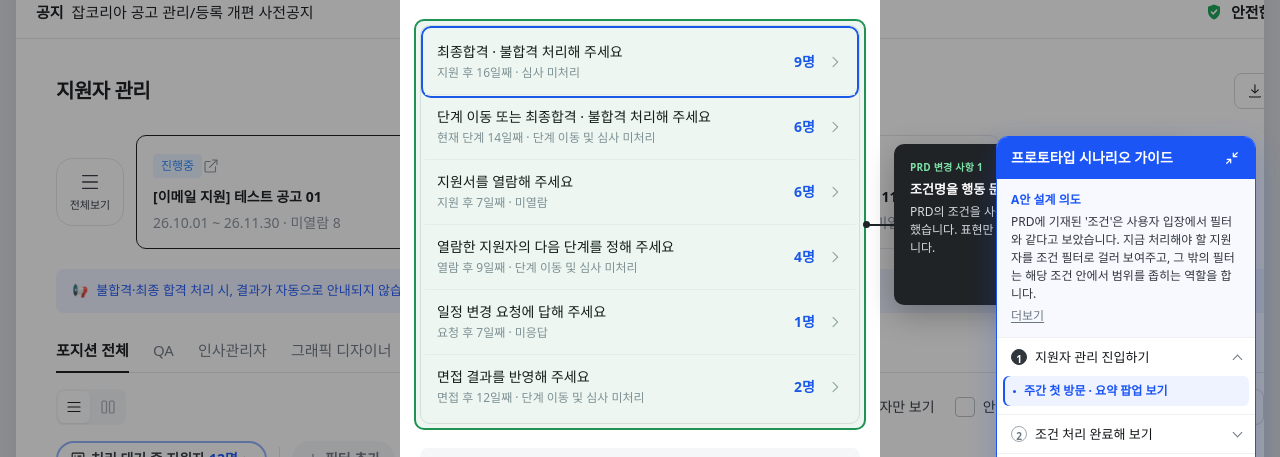
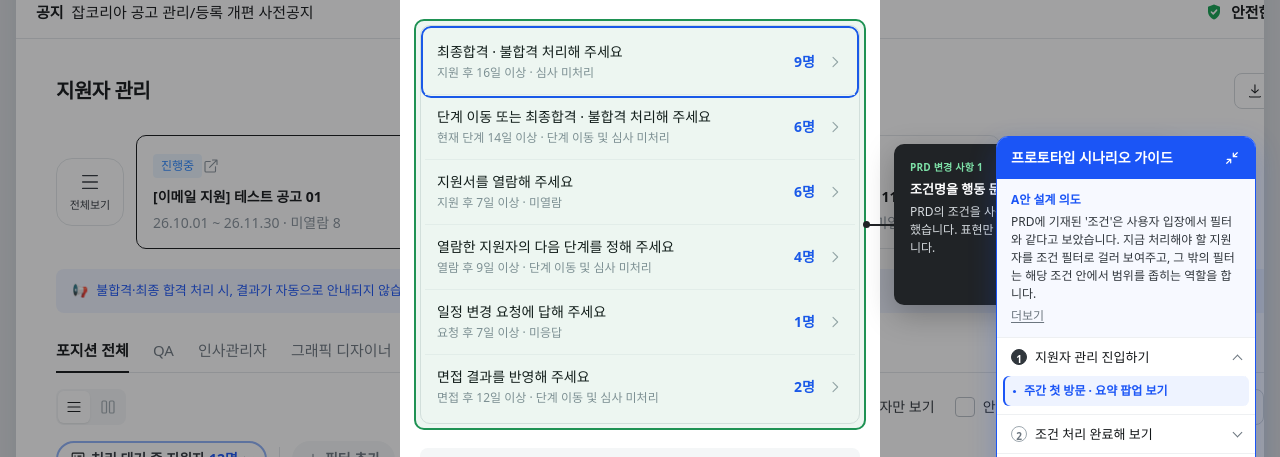
Before and after one commit to kijemi-create/applicant-reminder-prototype, a plain HTML site: page prototype-a.html in a window 1280 px wide. Shown: the part 136-593 px from the top of the page. Drawn offline with Linux system fonts and the light colour scheme; a web font is replaced by a local one.

Commit message:
조건 서브 문구 N일째 → N일 이상
Co-Authored-By: Claude Opus 5.5 <noreply@anthropic.com>

```diff
--- a/prototype-a.html
+++ b/prototype-a.html
@@ -993,12 +993,12 @@ var POS={A:["QA","인사관리자","그래픽 디자이너"],B:["사무보조","
 function build(){var db={};Object.keys(SEED).forEach(function(k){db[k]=SEED[k].map(function(r,i){var v=r[9];var iv=v===0?{k:"none"}:v[0]==="p"?{k:"p"}:v[0]==="c"?{k:"c",d:v[1]}:v[0]==="r"?{k:"r",n:v[1]}:{k:"d",n:v[1]};return {id:k+i,name:r[0],age:r[1],g:r[2],edu:EDU[r[3]],car:CAR[r[4]],stage:r[5],applied:r[6],se:r[7],lv:r[8],iv:iv,final:r[10]||null,dup:i%4===1,pos:POS[k][i%POS[k].length]};});});return db;}
 
 var CONDS=[
- {id:1,hint:"최종합격 · 불합격 처리해 주세요",sub:"지원 후 16일째 · 심사 미처리",how:"최종합격 또는 불합격을 입력하면 목록에서 제외됩니다",s:"지원 후 16일 미처리",n:16,t:"최종합격 · 불합격 처리해 주세요",col:"지원일",sort:"지원일 오래된순",scope:"최종 결과 미처리 지원자",inScope:function(a){return !a.final;},el:function(a){return a.applied;},over:function(a){return a.applied>=16;}},
- {id:2,hint:"단계 이동 또는 최종합격 · 불합격 처리해 주세요",sub:"현재 단계 14일째 · 단계 이동 및 심사 미처리",how:"다음 단계로 이동하거나 합불을 입력하면 목록에서 제외됩니다",s:"단계 진입 후 14일 정체",n:14,t:"단계 이동 또는 최종합격 · 불합격 처리해 주세요",col:"단계 진입일",sort:"단계 진입 오래된순",scope:"최종 결과 미처리 지원자",inScope:function(a){return !a.final;},el:function(a){return a.se;},over:function(a){return a.se>=14;}},
- {id:3,hint:"지원서를 열람해 주세요",sub:"지원 후 7일째 · 미열람",how:"지원서를 열람하면 목록에서 제외됩니다",s:"미열람 7일 경과",n:7,t:"지원서를 열람해 주세요",col:"지원일",sort:"지원일 오래된순",scope:"미열람 지원자",inScope:function(a){return a.lv<0&&!a.final;},el:function(a){return a.applied;},over:function(a){return a.applied>=7;}},
- {id:4,hint:"열람한 지원자의 다음 단계를 정해 주세요",sub:"열람 후 9일째 · 단계 이동 및 심사 미처리",how:"단계를 이동하거나 합불을 입력하면 목록에서 제외됩니다",s:"열람 후 9일 정체",n:9,t:"열람한 지원자의 다음 단계를 정해 주세요",col:"마지막 열람일",sort:"마지막 열람일 오래된순",scope:"열람 후 최종 결과 미처리 지원자",inScope:function(a){return !a.final&&a.lv>=0;},el:function(a){return a.lv;},over:function(a){return a.lv>=9&&a.se>=a.lv;}},
- {id:6,hint:"일정 변경 요청에 답해 주세요",sub:"요청 후 7일째 · 미응답",how:"변경 요청을 확인해 일정을 다시 제안하거나 면접을 취소하면 목록에서 제외됩니다",s:"일정 변경 요청 7일 미처리",n:7,t:"일정 변경 요청에 답해 주세요",col:"변경 요청일",sort:"변경 요청 오래된순",scope:"일정 변경 요청 미처리 지원자",inScope:function(a){return !a.final&&a.iv.k==="r";},el:function(a){return a.iv.n;},over:function(a){return a.iv.n>=7&&a.se>=a.iv.n;}},
- {id:7,hint:"면접 결과를 반영해 주세요",sub:"면접 후 12일째 · 단계 이동 및 심사 미처리",how:"다음 단계로 이동하거나 합불을 입력하면 목록에서 제외됩니다",s:"면접 후 12일 정체",n:12,t:"면접 결과를 반영해 주세요",col:"면접 종료일",sort:"면접 종료 오래된순",scope:"면접 후 최종 결과 미처리 지원자",inScope:function(a){return !a.final&&a.iv.k==="d";},el:function(a){return a.iv.n;},over:function(a){return a.iv.n>=12&&a.se>=a.iv.n;}}
+ {id:1,hint:"최종합격 · 불합격 처리해 주세요",sub:"지원 후 16일 이상 · 심사 미처리",how:"최종합격 또는 불합격을 입력하면 목록에서 제외됩니다",s:"지원 후 16일 미처리",n:16,t:"최종합격 · 불합격 처리해 주세요",col:"지원일",sort:"지원일 오래된순",scope:"최종 결과 미처리 지원자",inScope:function(a){return !a.final;},el:function(a){return a.applied;},over:function(a){return a.applied>=16;}},
+ {id:2,hint:"단계 이동 또는 최종합격 · 불합격 처리해 주세요",sub:"현재 단계 14일 이상 · 단계 이동 및 심사 미처리",how:"다음 단계로 이동하거나 합불을 입력하면 목록에서 제외됩니다",s:"단계 진입 후 14일 정체",n:14,t:"단계 이동 또는 최종합격 · 불합격 처리해 주세요",col:"단계 진입일",sort:"단계 진입 오래된순",scope:"최종 결과 미처리 지원자",inScope:function(a){return !a.final;},el:function(a){return a.se;},over:function(a){return a.se>=14;}},
+ {id:3,hint:"지원서를 열람해 주세요",sub:"지원 후 7일 이상 · 미열람",how:"지원서를 열람하면 목록에서 제외됩니다",s:"미열람 7일 경과",n:7,t:"지원서를 열람해 주세요",col:"지원일",sort:"지원일 오래된순",scope:"미열람 지원자",inScope:function(a){return a.lv<0&&!a.final;},el:function(a){return a.applied;},over:function(a){return a.applied>=7;}},
+ {id:4,hint:"열람한 지원자의 다음 단계를 정해 주세요",sub:"열람 후 9일 이상 · 단계 이동 및 심사 미처리",how:"단계를 이동하거나 합불을 입력하면 목록에서 제외됩니다",s:"열람 후 9일 정체",n:9,t:"열람한 지원자의 다음 단계를 정해 주세요",col:"마지막 열람일",sort:"마지막 열람일 오래된순",scope:"열람 후 최종 결과 미처리 지원자",inScope:function(a){return !a.final&&a.lv>=0;},el:function(a){return a.lv;},over:function(a){return a.lv>=9&&a.se>=a.lv;}},
+ {id:6,hint:"일정 변경 요청에 답해 주세요",sub:"요청 후 7일 이상 · 미응답",how:"변경 요청을 확인해 일정을 다시 제안하거나 면접을 취소하면 목록에서 제외됩니다",s:"일정 변경 요청 7일 미처리",n:7,t:"일정 변경 요청에 답해 주세요",col:"변경 요청일",sort:"변경 요청 오래된순",scope:"일정 변경 요청 미처리 지원자",inScope:function(a){return !a.final&&a.iv.k==="r";},el:function(a){return a.iv.n;},over:function(a){return a.iv.n>=7&&a.se>=a.iv.n;}},
+ {id:7,hint:"면접 결과를 반영해 주세요",sub:"면접 후 12일 이상 · 단계 이동 및 심사 미처리",how:"다음 단계로 이동하거나 합불을 입력하면 목록에서 제외됩니다",s:"면접 후 12일 정체",n:12,t:"면접 결과를 반영해 주세요",col:"면접 종료일",sort:"면접 종료 오래된순",scope:"면접 후 최종 결과 미처리 지원자",inScope:function(a){return !a.final&&a.iv.k==="d";},el:function(a){return a.iv.n;},over:function(a){return a.iv.n>=12&&a.se>=a.iv.n;}}
 ];
 function inList(c,a){return c.inScope(a)&&c.over(a);}
 function overAny(a){return CONDS.some(function(c){return inList(c,a);});}
```
